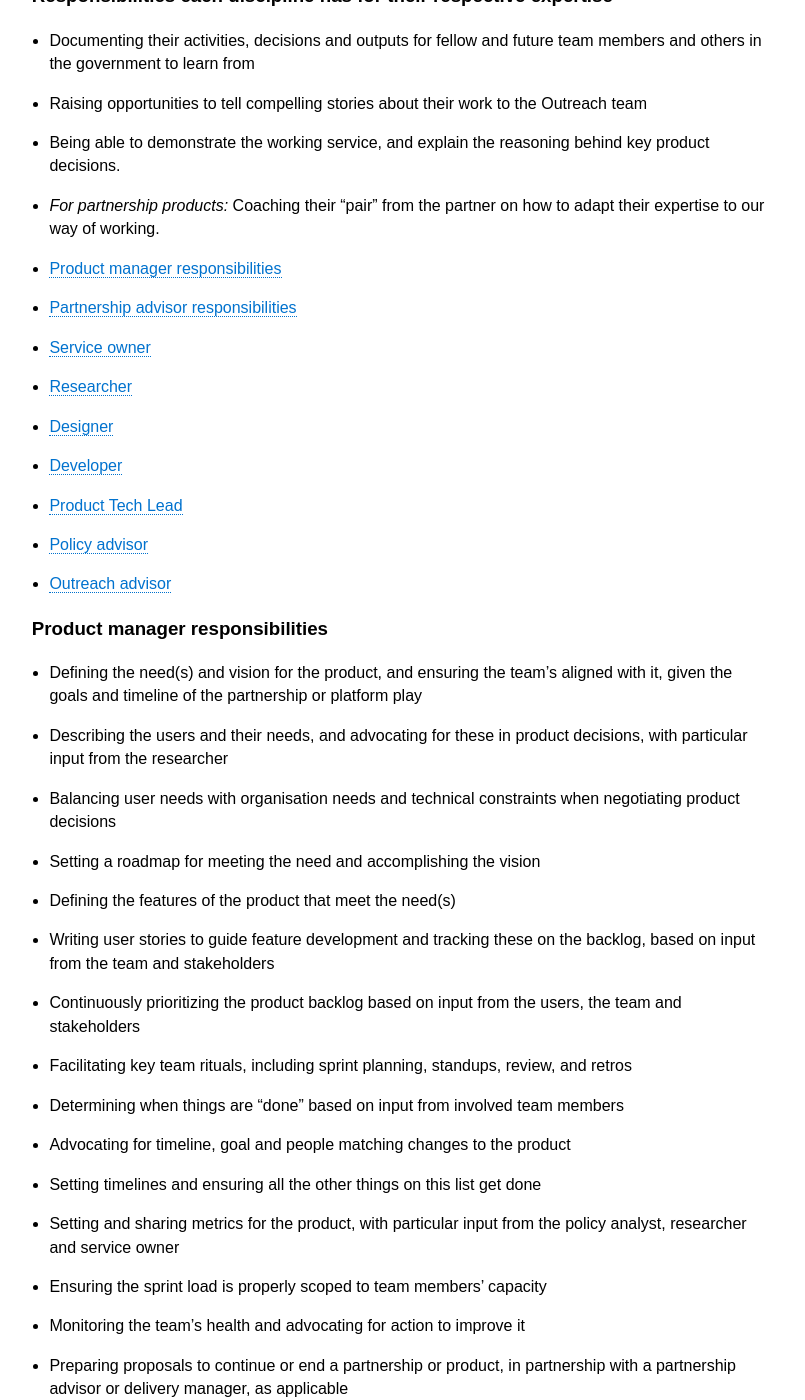
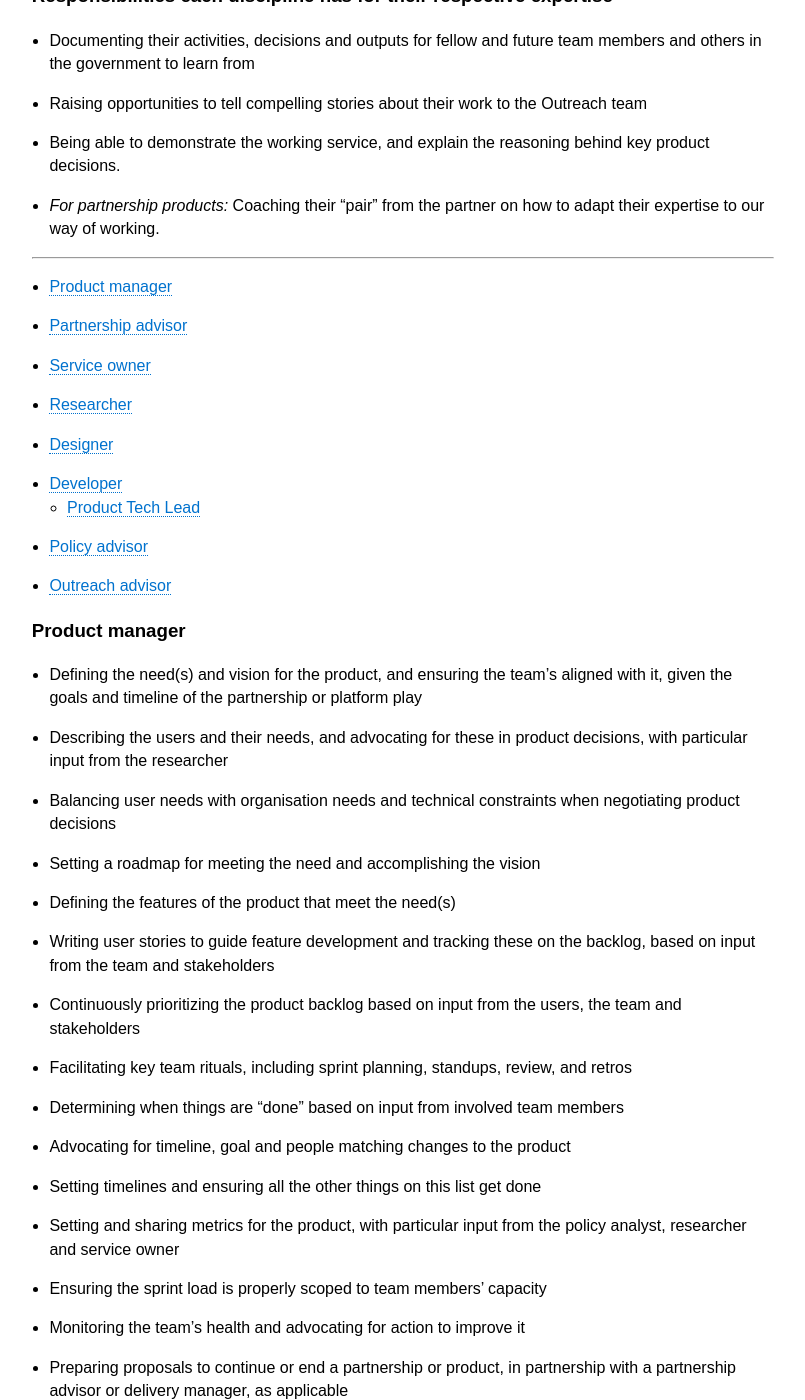
Before and after one commit to cds-snc/guide-product-teams-equipes-produits, a Jekyll site: the page built from _pages/en/responsibilities.md, in a window 1280 px wide and 1400 px high, scrolled down 579 px. Shown: the whole window, without its empty margins (237-1042 px from the left). Built offline with Jekyll 4.4.1, drawn with Linux system fonts in a browser that asks for light colours; some of the changed text lies outside the part shown.

Commit message:
Update responsibilities.md

```diff
--- a/_pages/en/responsibilities.md
+++ b/_pages/en/responsibilities.md
@@ -23,18 +23,20 @@ trans_url: "/responsibilities/"
 *   Being able to demonstrate the working service, and explain the reasoning behind key product decisions.
 *   _For partnership products:_ Coaching their “pair” from the partner on how to adapt their expertise to our way of working.
 
-- <a href="#product-manager-responsibilities">Product manager responsibilities</a>
-- <a href="#partnership-advisor-responsibilities">Partnership advisor responsibilities</a>
+---
+
+- <a href="#product-manager-responsibilities">Product manager</a>
+- <a href="#partnership-advisor-responsibilities">Partnership advisor</a>
 - <a href="#service-owner">Service owner</a>
 - <a href="#researcher">Researcher</a>
 - <a href="#designer">Designer</a>
 - <a href="#developer">Developer</a>
-- <a href="#product-tech-lead">Product Tech Lead</a>
+  - <a href="#product-tech-lead">Product Tech Lead</a>
 - <a href="#policy-advisor">Policy advisor</a>
 - <a href="#outreach-advisor">Outreach advisor</a>
 
 
-### Product manager responsibilities {#product-manager-responsibilities}
+### Product manager {#product-manager-responsibilities}
 
 *   Defining the need(s) and vision for the product, and ensuring the team’s aligned with it, given the goals and timeline of the partnership or platform play
 *   Describing the users and their needs, and advocating for these in product decisions, with particular input from the researcher
@@ -59,7 +61,7 @@ _For platform products:_
 * Supporting the engagement and onboarding of early users
 
 
-### Partnership advisor responsibilities {#partnership-advisor-responsibilities}
+### Partnership advisor {#partnership-advisor-responsibilities}
 
 _For partnership engagements._
 
```
